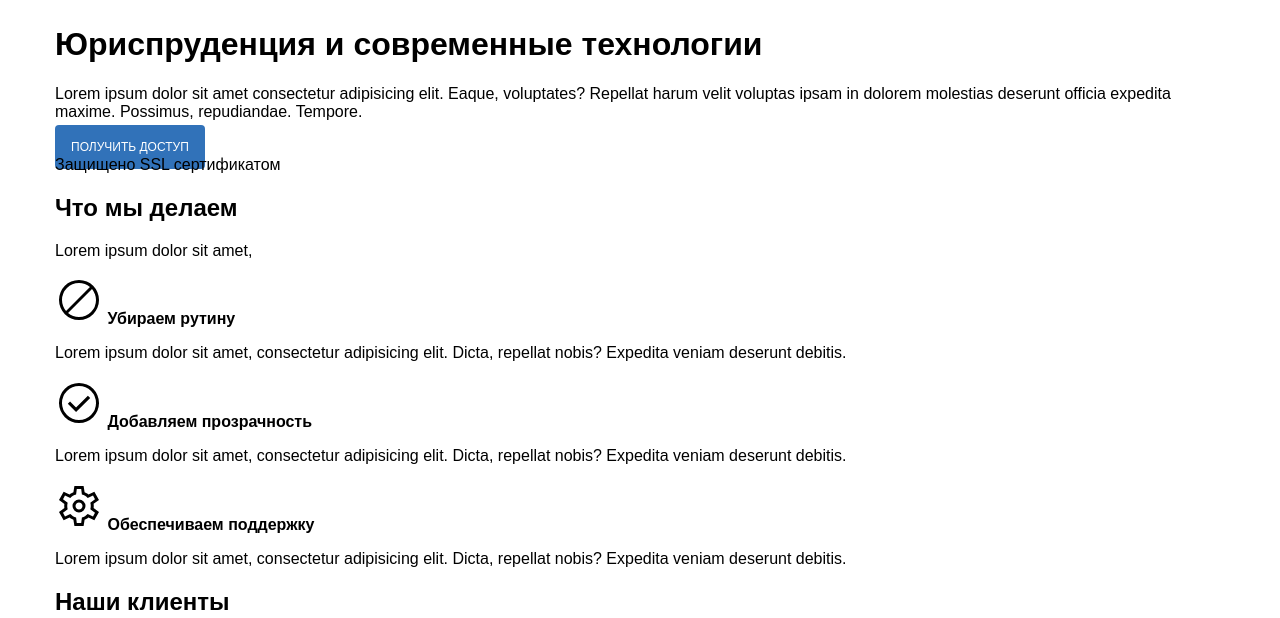
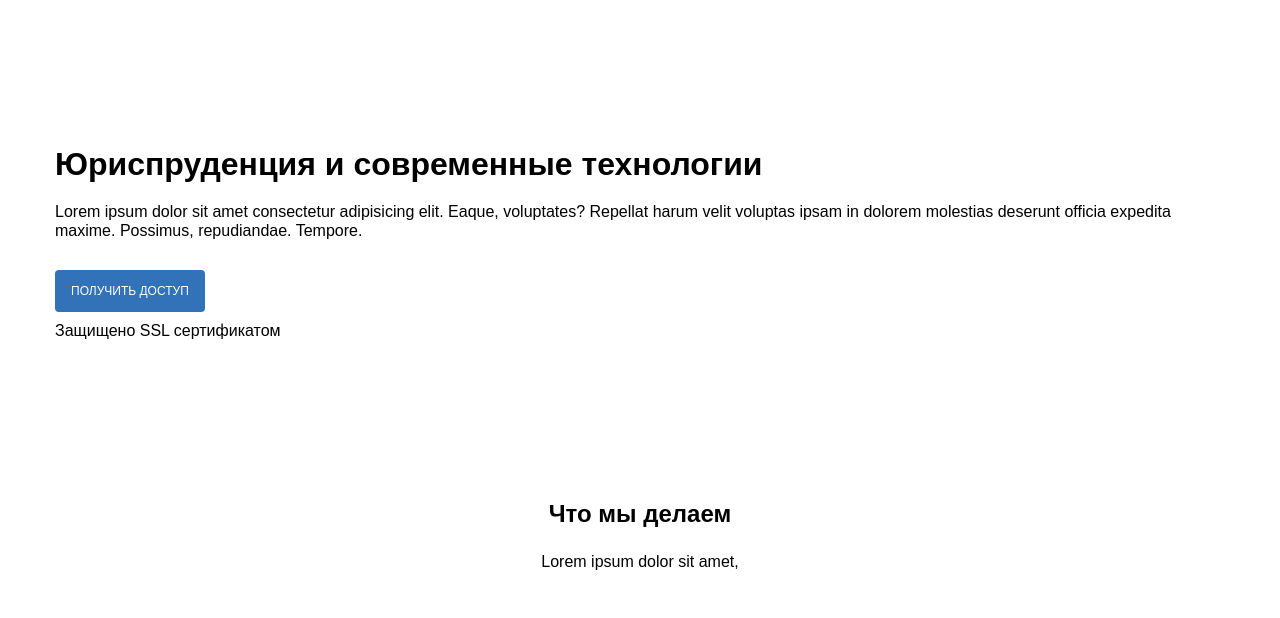
Before and after one commit to vikornienko/htmlLearning001, a plain HTML site: page index.html in a window 1280 px wide. Shown: the part 105-723 px from the top of the page. Drawn offline with Linux system fonts and the light colour scheme.

Commit message:
Ninth commit Styles have been added for the unique selling proposition section and comments.

```diff
--- a/css/style.css
+++ b/css/style.css
@@ -1,3 +1,5 @@
+/* Стили, применяемые к тегам всего документа */
+
 * {
     box-sizing: border-box;
 }
@@ -20,6 +22,8 @@ html {
     font-family: sans-serif;
 }
 
+/* Стили, применяемые к общим классам */
+
 .container {
     max-width: 1200px;
     margin-right: auto;
@@ -29,6 +33,7 @@ html {
 }
 
 .btn {
+    display: inline-block;
     padding: 15px 16px;
     font-size: 12px;
     line-height: 1;
@@ -38,6 +43,12 @@ html {
     border-radius: 4px;
     cursor: pointer;
 }
+
+.text-center {
+    text-align: center;
+}
+
+/* Headers style */
 
 .header {
     height: 110px;
@@ -49,6 +60,7 @@ html {
     height: 100%;
 }
 
+/* Стили, применяемые к меню  */
 .logo {
     margin-right: auto;
 }
@@ -64,3 +76,56 @@ html {
 .header-btn {
     margin-left: 80px;
 }
+
+/* Стили, применяемые к
+секции с usp */
+
+.usp-container {
+    padding-top: 120px;
+    overflow: 130px;
+}
+
+.usp-contant {
+    max-width: 50%;
+}
+
+.section-usp-heading {
+    margin-bottom: 20px;
+}
+
+.section-usp-description {
+    margin-bottom: 30px;
+}
+
+.section-usp-btn-description {
+    margin-top: 10px;
+}
+
+/* Стили, применяемые к секции do */
+.section-do {
+    padding-top: 140px;
+    padding-bottom: 100px;
+}
+
+.section-description {
+    margin-top: 25px;
+}
+
+.section-do-list {
+    display: flex;
+    margin-top: 50px;
+}
+
+.section-do-item {
+    flex: 1 1 25%;
+    outline: 3px solid red;
+}
+
+.section-do-item:not(:last-child) {
+    margin-right: 30px;
+}
+
+
+/* Стили, применяемые к секции с
+отзывами клиентов */
+.section-clients {}
--- a/index.html
+++ b/index.html
@@ -33,20 +33,22 @@
 
     <main>
         <section class="section-usp">
-            <div class="container">
-                <h1 class="section-usp-heading">Юриспруденция и современные технологии</h1>
-                <p class="section-usp-description">Lorem ipsum dolor sit amet consectetur adipisicing elit. Eaque, voluptates? Repellat harum velit voluptas ipsam in dolorem molestias deserunt officia expedita maxime. Possimus, repudiandae. Tempore.</p>
-                <a href="" class="btn">Получить доступ</a>
-                <div class="section-usp-btn-description">
-                    <span class="section-usp-ssl-icon">Защищено SSL сертификатом</span>
+            <div class="container usp-container">
+                <div class="usp-content">
+                    <h1 class="section-usp-heading">Юриспруденция и современные технологии</h1>
+                    <p class="section-usp-description">Lorem ipsum dolor sit amet consectetur adipisicing elit. Eaque, voluptates? Repellat harum velit voluptas ipsam in dolorem molestias deserunt officia expedita maxime. Possimus, repudiandae. Tempore.</p>
+                    <a href="" class="btn">Получить доступ</a>
+                    <div class="section-usp-btn-description">
+                        <span class="section-usp-ssl-icon">Защищено SSL сертификатом</span>
+                    </div>
                 </div>
             </div>
         </section>
 
         <section class="section-do">
             <div class="container">
-                <h2 class="section-heading">Что мы делаем</h2>
-                <p class="section-description">Lorem ipsum dolor sit amet,</p>
+                <h2 class="section-heading text-center">Что мы делаем</h2>
+                <p class="section-description text-center">Lorem ipsum dolor sit amet,</p>
                 <ul class="section-do-list">
 
                     <li class="section-do-item">
```
